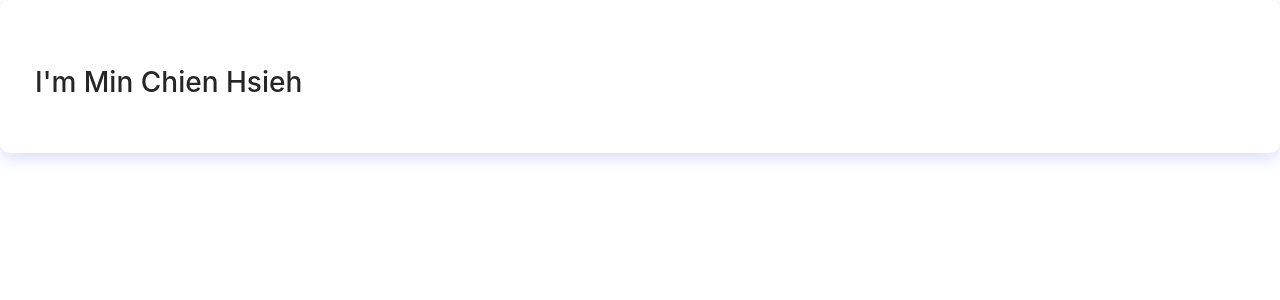
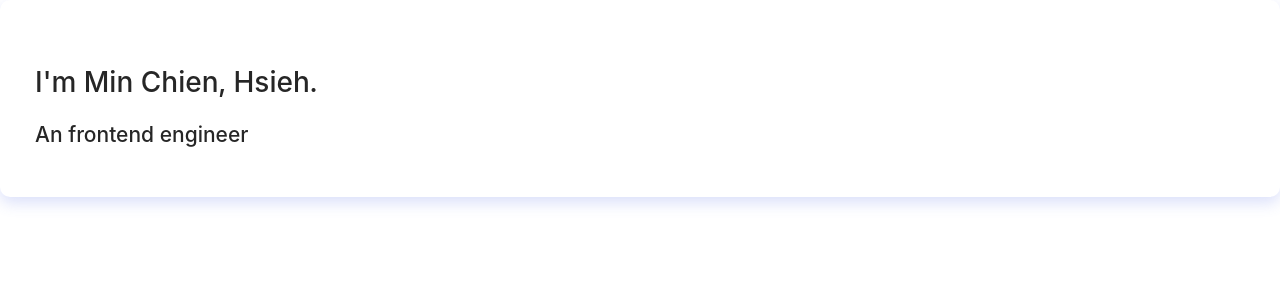
Before and after one commit to HsiehMinChien/my-personal-projects, a Next.js app: page /resume/home in a window 1280 px wide. Shown: the top 300 px of the page. Built offline with nearby package versions, Linux system fonts and the light colour scheme.

Commit message:
Modify resume page

```diff
--- a/components/content-container/index.tsx
+++ b/components/content-container/index.tsx
@@ -15,8 +15,10 @@ function ContentContainer({
 }) {
   return (
     <div className={cx(PREFIX_CLASS, className)}>
-      {title && <h2 className={`${PREFIX_CLASS}__title`}>{title}</h2>}
-      <div className={`${PREFIX_CLASS}__content`}>{children}</div>
+      <div>
+        {title && <h2 className={`${PREFIX_CLASS}__title`}>{title}</h2>}
+        <div className={`${PREFIX_CLASS}__content`}>{children}</div>
+      </div>
     </div>
   );
 }
--- a/components/content-container/style.styl
+++ b/components/content-container/style.styl
@@ -7,6 +7,7 @@
 
   &__title
     font-weight: 800
+
     &:before
       content: ''
       background-color: gainsboro
--- a/pages/resume/home.tsx
+++ b/pages/resume/home.tsx
@@ -4,7 +4,8 @@ import ContentContainer from '../../components/content-container';
 function Home() {
   return (
     <ContentContainer className="home">
-      <h1>I'm Min Chien Hsieh</h1>
+      <h1>I'm Min Chien, Hsieh<span>.</span></h1>
+      <h2>An frontend engineer</h2>
     </ContentContainer>
   );
 }
```
Also changed, not shown: pages/resume/style.styl (+22 -1 lines).
